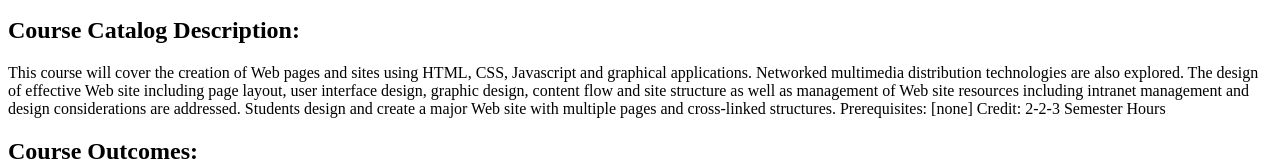
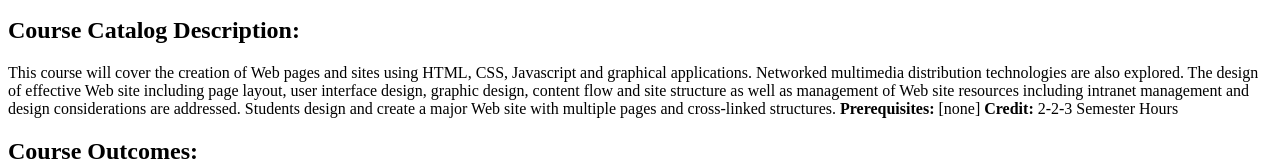
Before and after one commit to ychen304/Lab2, a plain HTML site: page index.html in a window 1280 px wide. Shown: the part 311-479 px from the top of the page. Drawn offline with Linux system fonts and the light colour scheme.

Commit message:
Add <Strong>

```diff
--- a/index.html
+++ b/index.html
@@ -18,7 +18,7 @@
 	<p> Tuesday 6:45pm to 9:35pm, Online, Bedroom </p>
 
 	<h2> Course Catalog Description: </h2>
-	<p> This course will cover the creation of Web pages and sites using HTML, CSS, Javascript and graphical applications. Networked multimedia distribution technologies are also explored. The design of effective Web site including page layout, user interface design, graphic design, content flow and site structure as well as management of Web site resources including intranet management and design considerations are addressed. Students design and create a major Web site with multiple pages and cross-linked structures. Prerequisites: [none] Credit: 2-2-3 Semester Hours </p>
+	<p> This course will cover the creation of Web pages and sites using HTML, CSS, Javascript and graphical applications. Networked multimedia distribution technologies are also explored. The design of effective Web site including page layout, user interface design, graphic design, content flow and site structure as well as management of Web site resources including intranet management and design considerations are addressed. Students design and create a major Web site with multiple pages and cross-linked structures. <strong> Prerequisites: </strong> [none] <strong> Credit: </strong> 2-2-3 Semester Hours </p>
 
 	<h2> Course Outcomes: </h2>
 	<p> Students completing this course will be able to: </p>
```
